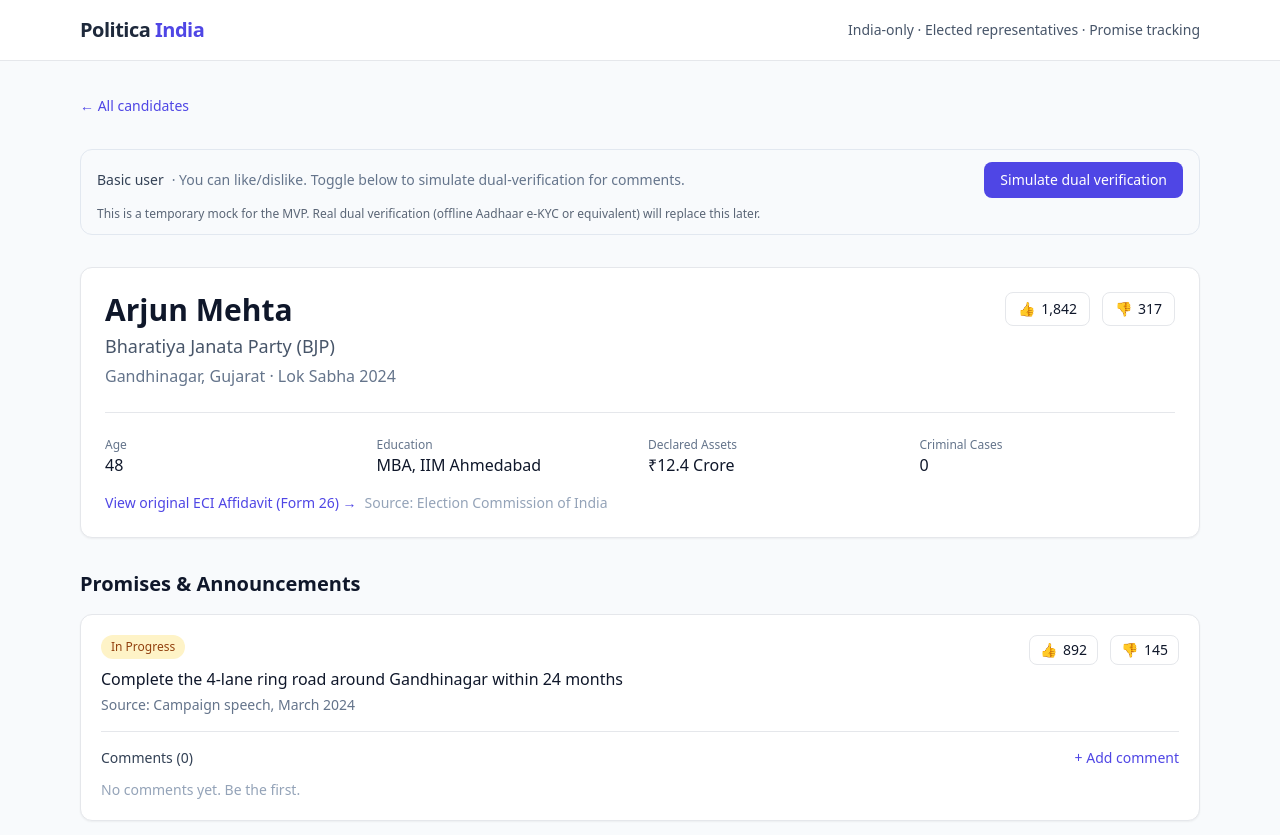
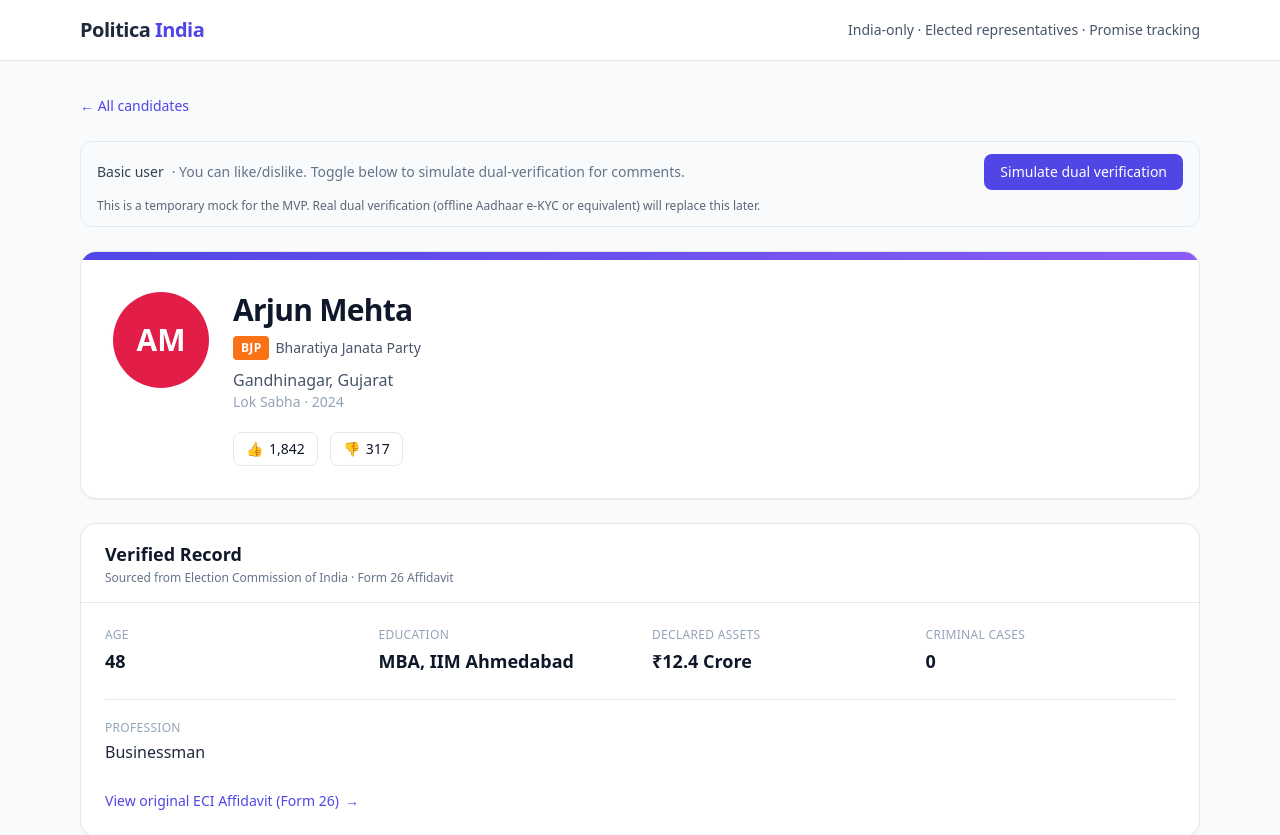
Before and after one commit to Rudhra6467/politica-india, a Next.js app: page /candidates/cand-001 in a window 1280 px wide. Shown: the top 835 px of the page. Built offline with nearby package versions, Linux system fonts and the light colour scheme.

Commit message:
Foundation: CandidateAvatar + PartyBadge + redesigned structured Candidate Profile

```diff
--- a/src/app/candidates/[id]/page.tsx
+++ b/src/app/candidates/[id]/page.tsx
@@ -4,6 +4,8 @@ import { getCandidateById, type PromiseStatus } from "@/data/pilot-candidates";
 import LikeDislikeButtons from "@/components/LikeDislikeButtons";
 import CommentSection from "@/components/CommentSection";
 import VerificationBanner from "@/components/VerificationBanner";
+import CandidateAvatar from "@/components/CandidateAvatar";
+import PartyBadge from "@/components/PartyBadge";
 
 const statusStyles: Record<PromiseStatus, string> = {
   NOT_STARTED: "bg-slate-100 text-slate-700",
@@ -32,8 +34,8 @@ export default async function CandidatePage({
   }
 
   return (
-    <div className="space-y-8">
-      {/* Back link */}
+    <div className="space-y-6">
+      {/* Back */}
       <Link
         href="/candidates"
         className="inline-flex items-center text-sm text-indigo-600 hover:text-indigo-800"
@@ -41,24 +43,40 @@ export default async function CandidatePage({
         ← All candidates
       </Link>
 
-      {/* Verification mock banner */}
+      {/* Verification mock */}
       <VerificationBanner />
 
-      {/* Header */}
-      <section className="rounded-xl border bg-white p-6 shadow-sm">
-        <div className="flex flex-col sm:flex-row sm:items-start sm:justify-between gap-4">
-          <div>
-            <h1 className="text-3xl font-bold text-slate-900">{candidate.name}</h1>
-            <p className="mt-1 text-lg text-slate-600">
-              {candidate.party} ({candidate.partyAbbr})
-            </p>
-            <p className="mt-1 text-slate-500">
-              {candidate.constituency}, {candidate.state} · {candidate.electionType}{" "}
-              {candidate.electionYear}
-            </p>
+      {/* ========== HERO ========== */}
+      <section className="rounded-2xl border bg-white overflow-hidden shadow-sm">
+        {/* Top accent bar */}
+        <div className="h-2 bg-gradient-to-r from-indigo-600 to-violet-500" />
+
+        <div className="p-6 sm:p-8">
+          <div className="flex flex-col sm:flex-row gap-6">
+            {/* Avatar */}
+            <div className="shrink-0">
+              <CandidateAvatar name={candidate.name} photoUrl={candidate.photoUrl} size="xl" />
             </div>
 
-          <div className="shrink-0">
+            {/* Identity */}
+            <div className="flex-1 min-w-0">
+              <h1 className="text-2xl sm:text-3xl font-bold text-slate-900 tracking-tight">
+                {candidate.name}
+              </h1>
+
+              <div className="mt-2 flex flex-wrap items-center gap-2">
+                <PartyBadge abbr={candidate.partyAbbr} name={candidate.party} showName size="md" />
+              </div>
+
+              <p className="mt-2 text-slate-600">
+                {candidate.constituency}, {candidate.state}
+              </p>
+              <p className="text-sm text-slate-400">
+                {candidate.electionType} · {candidate.electionYear}
+              </p>
+
+              {/* Like / Dislike */}
+              <div className="mt-5">
                 <LikeDislikeButtons
                   id={candidate.id}
                   initialLikes={candidate.likes}
@@ -66,65 +84,87 @@ export default async function CandidatePage({
                 />
               </div>
             </div>
+          </div>
+        </div>
+      </section>
 
-        {/* Affidavit summary */}
-        <div className="mt-6 grid grid-cols-2 sm:grid-cols-4 gap-4 border-t pt-6">
+      {/* ========== VERIFIED RECORD ========== */}
+      <section className="rounded-2xl border bg-white shadow-sm">
+        <div className="border-b px-6 py-4">
+          <h2 className="text-lg font-semibold text-slate-900">Verified Record</h2>
+          <p className="text-xs text-slate-500 mt-0.5">
+            Sourced from Election Commission of India · Form 26 Affidavit
+          </p>
+        </div>
+
+        <div className="p-6">
+          <div className="grid grid-cols-2 sm:grid-cols-4 gap-6">
             <div>
-            <div className="text-xs text-slate-500">Age</div>
-            <div className="font-medium">{candidate.age ?? "—"}</div>
+              <div className="text-xs font-medium uppercase tracking-wide text-slate-400">Age</div>
+              <div className="mt-1 text-lg font-semibold text-slate-900">{candidate.age ?? "—"}</div>
             </div>
             <div>
-            <div className="text-xs text-slate-500">Education</div>
-            <div className="font-medium">{candidate.education ?? "—"}</div>
+              <div className="text-xs font-medium uppercase tracking-wide text-slate-400">Education</div>
+              <div className="mt-1 text-lg font-semibold text-slate-900">{candidate.education ?? "—"}</div>
             </div>
             <div>
-            <div className="text-xs text-slate-500">Declared Assets</div>
-            <div className="font-medium">{candidate.totalAssets ?? "—"}</div>
+              <div className="text-xs font-medium uppercase tracking-wide text-slate-400">Declared Assets</div>
+              <div className="mt-1 text-lg font-semibold text-slate-900">{candidate.totalAssets ?? "—"}</div>
             </div>
             <div>
-            <div className="text-xs text-slate-500">Criminal Cases</div>
-            <div className="font-medium">{candidate.criminalCases}</div>
+              <div className="text-xs font-medium uppercase tracking-wide text-slate-400">Criminal Cases</div>
+              <div className={`mt-1 text-lg font-semibold ${candidate.criminalCases > 0 ? "text-amber-600" : "text-slate-900"}`}>
+                {candidate.criminalCases}
+              </div>
             </div>
           </div>
 
+          {candidate.profession && (
+            <div className="mt-6 pt-5 border-t">
+              <div className="text-xs font-medium uppercase tracking-wide text-slate-400">Profession</div>
+              <div className="mt-1 text-slate-800">{candidate.profession}</div>
+            </div>
+          )}
+
           {candidate.affidavitPdfUrl && (
-          <div className="mt-4 text-sm">
+            <div className="mt-6">
               <a
                 href={candidate.affidavitPdfUrl}
                 target="_blank"
                 rel="noopener noreferrer"
-              className="text-indigo-600 hover:underline"
+                className="inline-flex items-center gap-1.5 text-sm font-medium text-indigo-600 hover:text-indigo-800"
               >
-              View original ECI Affidavit (Form 26) →
+                View original ECI Affidavit (Form 26)
+                <span aria-hidden>→</span>
               </a>
-            <span className="ml-2 text-slate-400">Source: Election Commission of India</span>
             </div>
           )}
+        </div>
       </section>
 
-      {/* Promises */}
+      {/* ========== PROMISES ========== */}
       <section>
-        <h2 className="text-xl font-semibold text-slate-900 mb-4">
-          Promises & Announcements
-        </h2>
+        <div className="mb-4">
+          <h2 className="text-lg font-semibold text-slate-900">Promises & Announcements</h2>
+          <p className="text-xs text-slate-500 mt-0.5">
+            Tracked individually · Status and public reaction shown separately
+          </p>
+        </div>
 
         <div className="space-y-4">
           {candidate.promises.map((p) => (
-            <div key={p.id} className="rounded-xl border bg-white p-5 shadow-sm">
-              <div className="flex flex-col sm:flex-row sm:items-start sm:justify-between gap-3">
+            <div key={p.id} className="rounded-2xl border bg-white shadow-sm overflow-hidden">
+              <div className="p-5">
+                <div className="flex flex-col sm:flex-row sm:items-start sm:justify-between gap-4">
                   <div className="flex-1">
-                  <div className="flex items-center gap-2 mb-2">
                     <span
-                      className={`text-xs font-medium px-2.5 py-1 rounded-full ${
-                        statusStyles[p.status]
-                      }`}
+                      className={`inline-flex text-xs font-medium px-2.5 py-1 rounded-full ${statusStyles[p.status]}`}
                     >
                       {statusLabel[p.status]}
                     </span>
-                  </div>
-                  <h3 className="font-medium text-slate-900">{p.title}</h3>
+                    <h3 className="mt-2.5 font-medium text-slate-900 leading-snug">{p.title}</h3>
                     {p.sourceNote && (
-                    <p className="mt-1 text-sm text-slate-500">Source: {p.sourceNote}</p>
+                      <p className="mt-1.5 text-sm text-slate-500">Source: {p.sourceNote}</p>
                     )}
                   </div>
 
@@ -138,16 +178,16 @@ export default async function CandidatePage({
                   </div>
                 </div>
 
-              {/* Comments */}
                 <CommentSection promiseId={p.id} />
+              </div>
             </div>
           ))}
         </div>
       </section>
 
-      <p className="text-xs text-slate-400 text-center">
-        Neutrality note: This platform shows declared data and public reaction counts. It does not
-        rank or endorse any candidate.
+      {/* Neutrality footer */}
+      <p className="text-center text-xs text-slate-400 pb-6">
+        This page shows declared data and public reaction. It does not rank or endorse any candidate.
       </p>
     </div>
   );
--- /dev/null
+++ b/src/components/CandidateAvatar.tsx
@@ -0,0 +1,72 @@
+/**
+ * Reusable Candidate Avatar
+ * Uses initials + consistent color as placeholder.
+ * Later we can pass a real photoUrl and it will render the image instead.
+ */
+
+interface CandidateAvatarProps {
+  name: string;
+  photoUrl?: string | null;
+  size?: "sm" | "md" | "lg" | "xl";
+}
+
+const SIZE_MAP = {
+  sm: "h-8 w-8 text-xs",
+  md: "h-11 w-11 text-sm",
+  lg: "h-16 w-16 text-xl",
+  xl: "h-24 w-24 text-3xl",
+};
+
+function getInitials(name: string) {
+  return name
+    .split(" ")
+    .map((n) => n[0])
+    .slice(0, 2)
+    .join("")
+    .toUpperCase();
+}
+
+function getColor(name: string) {
+  const colors = [
+    "bg-indigo-600",
+    "bg-violet-600",
+    "bg-blue-600",
+    "bg-cyan-600",
+    "bg-teal-600",
+    "bg-emerald-600",
+    "bg-orange-600",
+    "bg-rose-600",
+  ];
+  let hash = 0;
+  for (let i = 0; i < name.length; i++) {
+    hash = name.charCodeAt(i) + ((hash << 5) - hash);
+  }
+  return colors[Math.abs(hash) % colors.length];
+}
+
+export default function CandidateAvatar({
+  name,
+  photoUrl,
+  size = "md",
+}: CandidateAvatarProps) {
+  const classes = SIZE_MAP[size];
+
+  if (photoUrl) {
+    return (
+      <img
+        src={photoUrl}
+        alt={name}
+        className={`${classes} rounded-full object-cover ring-2 ring-white shadow`}
+      />
+    );
+  }
+
+  return (
+    <div
+      className={`${classes} ${getColor(name)} rounded-full flex items-center justify-center font-semibold text-white ring-2 ring-white shadow`}
+      title={name}
+    >
+      {getInitials(name)}
+    </div>
+  );
+}
--- /dev/null
+++ b/src/components/PartyBadge.tsx
@@ -0,0 +1,53 @@
+/**
+ * Reusable Party Badge
+ * Designed so we can later swap the visual for official party symbols
+ * without changing any calling code.
+ */
+
+const PARTY_COLORS: Record<string, string> = {
+  BJP: "bg-orange-500 text-white",
+  INC: "bg-sky-600 text-white",
+  AITC: "bg-emerald-600 text-white",
+  TDP: "bg-yellow-500 text-black",
+  YSRCP: "bg-blue-700 text-white",
+  SP: "bg-red-600 text-white",
+  AAP: "bg-blue-500 text-white",
+};
+
+const DEFAULT_COLOR = "bg-slate-600 text-white";
+
+interface PartyBadgeProps {
+  abbr: string;
+  name?: string;
+  size?: "sm" | "md" | "lg";
+  showName?: boolean;
+}
+
+export default function PartyBadge({
+  abbr,
+  name,
+  size = "md",
+  showName = false,
+}: PartyBadgeProps) {
+  const color = PARTY_COLORS[abbr] || DEFAULT_COLOR;
+
+  const sizeClasses = {
+    sm: "text-[10px] px-1.5 py-0.5",
+    md: "text-xs px-2 py-1",
+    lg: "text-sm px-2.5 py-1",
+  };
+
+  return (
+    <span className="inline-flex items-center gap-1.5">
+      <span
+        className={`inline-flex items-center justify-center rounded font-bold tracking-wide ${color} ${sizeClasses[size]}`}
+        title={name || abbr}
+      >
+        {abbr}
+      </span>
+      {showName && name && (
+        <span className="text-sm text-slate-600">{name}</span>
+      )}
+    </span>
+  );
+}
```
Lines whose indentation alone changed are shown as unchanged.
